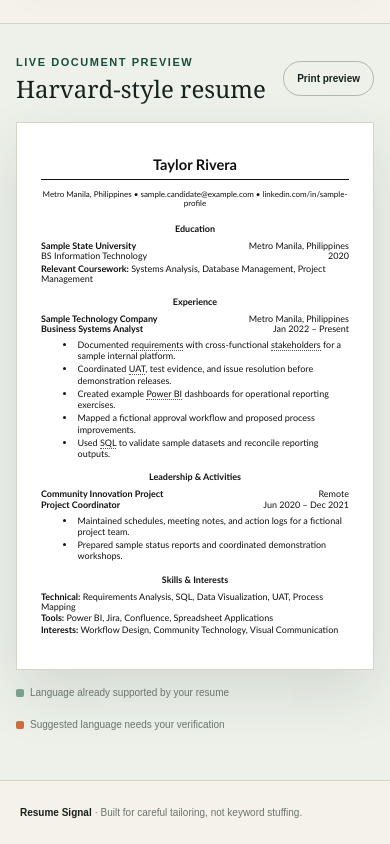
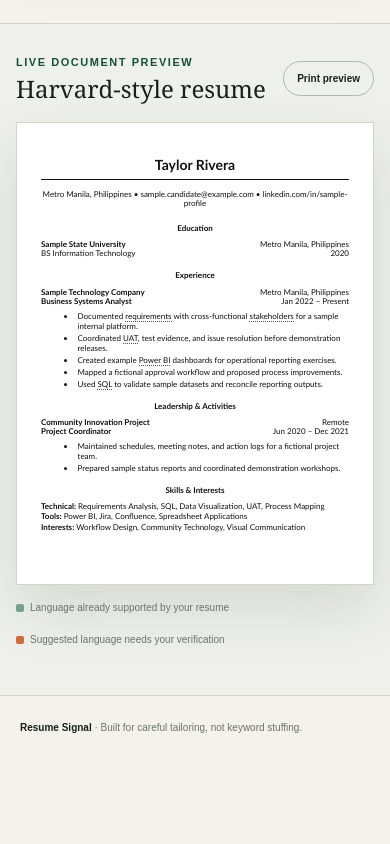
Before and after one commit to carlo-cortez/resume-signal, a Next.js app: page / in a window 390 px wide. Shown: the part 1480-2324 px from the top of the page. After the commit the page ends 2239 px from the top, so only its background shows below. Built offline with nearby package versions, Linux system fonts and the light colour scheme.

Commit message:
Tighten resume preview typography

```diff
--- a/app/globals.css
+++ b/app/globals.css
@@ -183,8 +183,8 @@ textarea:focus { border-color: var(--forest); outline: 3px solid rgba(23,79,63,.
 .preview-header h2 { margin: 0; font: 500 24px/1.2 Georgia, serif; }
 .secondary-button { border: 1px solid #aeb8b1; border-radius: 999px; padding: 9px 13px; color: var(--ink); background: transparent; font-size: 10px; font-weight: 700; }
 .secondary-button:hover { background: var(--paper); }
-.paper { width: 100%; aspect-ratio: 8.5 / 11; padding: .65in .55in .4in; border: 1px solid #d7d3c9; background: #fff; color: #111; box-shadow: 0 24px 55px rgba(32,49,41,.12); font: 11pt/1.12 Calibri, Arial, Helvetica, sans-serif; }
-.resume-name { padding-bottom: 6px; border-bottom: 1px solid #111; text-align: center; font-size: 11pt; font-weight: 700; }
+.paper { width: 100%; aspect-ratio: 8.5 / 11; padding: .65in .55in .4in; border: 1px solid #d7d3c9; background: #fff; color: #111; box-shadow: 0 24px 55px rgba(32,49,41,.12); font: 10pt/1.14 Calibri, Arial, Helvetica, sans-serif; }
+.resume-name { padding-bottom: 6px; border-bottom: 1px solid #111; text-align: center; font-size: 10.5pt; font-weight: 700; }
 .contact { margin: 10px 0 16px; text-align: center; color: #111; font: inherit; white-space: nowrap; }
 .resume-section { margin-top: 13px; }
 .resume-section h3 { margin: 0 0 7px; padding: 0; border: 0; text-align: center; font: inherit; font-weight: 700; text-transform: none; letter-spacing: 0; }
@@ -192,7 +192,6 @@ textarea:focus { border-color: var(--forest); outline: 3px solid rgba(23,79,63,.
 .resume-line { display: flex; justify-content: space-between; gap: 20px; align-items: baseline; min-width: 0; }
 .resume-line > :first-child { min-width: 0; }
 .resume-line > span:last-child { flex: 0 0 auto; text-align: right; white-space: nowrap; }
-.resume-detail { margin: 2px 0 0; }
 .resume-role ul { margin: 5px 0 0; padding-left: .36in; list-style: disc; }
 .resume-role li { margin: 0 0 2px; padding-left: 2px; line-height: 1.25; }
 .paper mark { padding: 0; color: inherit; background: transparent; border-bottom: 1px dotted #555; }
@@ -285,7 +284,7 @@ footer strong { color: var(--ink); }
   .controls-column, .preview-column, .library-view { padding-left: 16px; padding-right: 16px; }
   .panel { padding: 17px; }
   .preview-header { align-items: center; }
-  .paper { min-height: auto; padding: 34px 24px; font-size: 9px; }
+  .paper { min-height: auto; padding: 34px 24px; font-size: 8px; }
   .contact { font-size: 8px; white-space: normal; }
   .resume-line { align-items: start; gap: 10px; }
   .resume-line > :first-child { max-width: 68%; }
--- a/app/page.tsx
+++ b/app/page.tsx
@@ -452,7 +452,6 @@ export default function Home() {
                 <div className="resume-entry">
                   <div className="resume-line"><strong>Sample State University</strong><span>Metro Manila, Philippines</span></div>
                   <div className="resume-line"><span>BS Information Technology</span><span>2020</span></div>
-                  <p className="resume-detail"><strong>Relevant Coursework:</strong> Systems Analysis, Database Management, Project Management</p>
                 </div>
               </ResumeSection>
 
```
Also changed, not shown: 1 other file (tests, documents, lock files or other folders).
